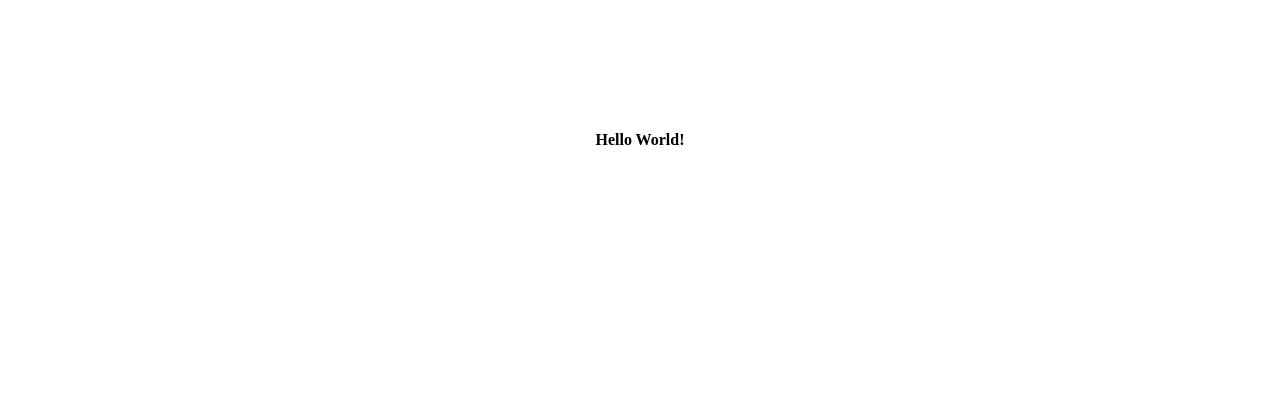
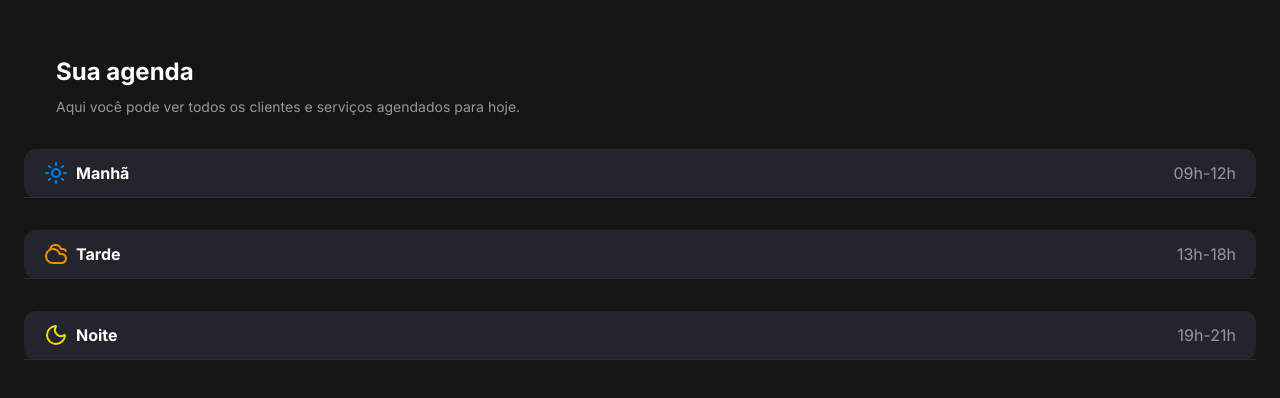
Before and after one commit to pedrobarrosgg1-a11y/pet-shop, a Next.js app: page / in a window 1280 px wide. Shown: the top 398 px of the page. Built offline with nearby package versions, Linux system fonts and the light colour scheme.

Commit message:
Home page started alongside the creation of the Period-Section component.

```diff
--- a/src/app/layout.tsx
+++ b/src/app/layout.tsx
@@ -1,20 +1,23 @@
 import type { Metadata } from 'next';
-import { Geist, Geist_Mono } from 'next/font/google';
+import { Inter } from 'next/font/google';
 import '@/styles/globals.css';
 
-const geistSans = Geist({
-  variable: '--font-geist-sans',
+const inter = Inter({
+  variable: '--font-inter',
   subsets: ['latin'],
+  weight: ['400', '500', '700'],
 });
 
-const geistMono = Geist_Mono({
-  variable: '--font-geist-mono',
+const interTight = Inter({
+  variable: '--font-inter-tight',
   subsets: ['latin'],
+  weight: ['700'],
 });
 
 export const metadata: Metadata = {
-  title: 'Create Next App',
-  description: 'Generated by create next app',
+  title: 'Mundo Pet',
+  description:
+    'Aqui você pode ver todos os clientes e serviços agendados para hoje.',
 };
 
 export default function RootLayout({
@@ -24,9 +27,7 @@ export default function RootLayout({
 }>) {
   return (
     <html lang="en">
-      <body
-        className={`${geistSans.variable} ${geistMono.variable} antialiased`}
-      >
+      <body className={`${inter.variable} ${interTight.variable} antialiased`}>
         {children}
       </body>
     </html>
--- a/src/app/page.tsx
+++ b/src/app/page.tsx
@@ -1,7 +1,119 @@
+import { Appointment as AppointmentPrisma } from '@/generated/prisma';
+import {
+  Appointment,
+  AppointmentPeriod,
+  AppointmentPeriodDay,
+} from '@/types/appointment';
+import { PeriodSection } from '@/components/period-section';
+import { title } from 'process';
+
+const appointments = [
+  {
+    id: '1',
+    petName: 'Rex',
+    description: 'Consulta',
+    tutorName: 'João',
+    phone: '1234567890',
+    scheduleAt: new Date('2025-08-17T10:00:00'),
+  },
+  {
+    id: '2',
+    petName: 'Mimi',
+    tutorName: 'Maria',
+    description: 'Banho',
+    phone: '1234567890',
+    scheduleAt: new Date('2025-08-17T11:00:00'),
+  },
+  {
+    id: '3',
+    petName: 'Nina',
+    tutorName: 'Natalia',
+    description: 'Consulta',
+    phone: '1234567890',
+    scheduleAt: new Date('2025-08-17T14:00:00'),
+  },
+  {
+    id: '4',
+    petName: 'Nina',
+    tutorName: 'Natalia',
+    description: 'Consulta',
+    phone: '1234567890',
+    scheduleAt: new Date('2025-08-17T19:00:00'),
+  },
+];
+
+const getPeriod = (hour: number): AppointmentPeriodDay => {
+  if (hour > 9 && hour < 12) return 'morning';
+  if (hour > 13 && hour < 19) return 'morning';
+  return 'evening';
+};
+
+function groupAppointmentsByPeriod(
+  appointments: AppointmentPrisma[]
+): AppointmentPeriod[] {
+  const transformedAppointments: Appointment[] = appointments?.map((apt) => ({
+    ...apt,
+    time: apt.scheduleAt.toLocaleTimeString('pt-BR', {
+      hour: '2-digit',
+      minute: '2-digit',
+    }),
+    service: apt.description,
+    period: getPeriod(apt.scheduleAt.getHours()),
+  }));
+
+  const morningAppointments = transformedAppointments.filter(
+    (apt) => apt.period === 'morning'
+  );
+  const afternoonAppointments = transformedAppointments.filter(
+    (apt) => apt.period === 'afternoon'
+  );
+  const eveningAppointments = transformedAppointments.filter(
+    (apt) => apt.period === 'evening'
+  );
+
+  return [
+    {
+      title: 'Manhã',
+      type: 'morning',
+      timeRange: '09h-12h',
+      appointments: morningAppointments,
+    },
+    {
+      title: 'Tarde',
+      type: 'afternoon',
+      timeRange: '13h-18h',
+      appointments: afternoonAppointments,
+    },
+    {
+      title: 'Noite',
+      type: 'evening',
+      timeRange: '19h-21h',
+      appointments: eveningAppointments,
+    },
+  ];
+}
+
 export default function Home() {
+  const periods = groupAppointmentsByPeriod(appointments);
+
   return (
-    <div>
-      <h2 className="text-black text-center mt-32">Hello World!</h2>
+    <div className="bg-background-primary p-6">
+      <div className="flex items-center justify-between md:m-8 ">
+        <div>
+          <h1 className="text-title-size text-content-primary mb-2 ">
+            Sua agenda
+          </h1>
+          <p className="text-paragraph-medium-size text-content-secondary">
+            Aqui você pode ver todos os clientes e serviços agendados para hoje.
+          </p>
+        </div>
+      </div>
+
+      <div className="pb-24 md:pb-0">
+        {periods.map((period, index) => (
+          <PeriodSection period={period} key={index} />
+        ))}
+      </div>
     </div>
   );
 }
--- /dev/null
+++ b/src/components/period-section/index.ts
@@ -0,0 +1 @@
+export * from './period-section';
--- /dev/null
+++ b/src/components/period-section/period-section.tsx
@@ -0,0 +1,30 @@
+import { AppointmentPeriod } from '@/types/appointment';
+import { Cloudy, Moon, Sun } from 'lucide-react';
+
+type PeriodSectionProps = {
+  period: AppointmentPeriod;
+};
+
+const periodIcons = {
+  morning: <Sun className="text-accent-blue" />,
+  afternoon: <Cloudy className="text-accent-orange" />,
+  evening: <Moon className="text-accent-yellow" />,
+};
+
+export const PeriodSection = ({ period }: PeriodSectionProps) => {
+  return (
+    <section className="mb-8 bg-background-tertiary rounded-xl">
+      <div className="flex items-center px-5 py-3 justify-between border-b border-[#2E2C30]">
+        <div className="flex items-center gap-2">
+          {periodIcons[period?.type]}
+          <h2 className="text-label-large-size text-content-primary">
+            {period?.title}
+          </h2>
+        </div>
+        <span className="text-label-large-size text-content-secondary">
+          {period.timeRange}
+        </span>
+      </div>
+    </section>
+  );
+};
--- a/src/styles/globals.css
+++ b/src/styles/globals.css
@@ -1,8 +1,4 @@
 @import 'tailwindcss';
-@import "tw-animate-css";
-@import "shadcn/tailwind.css";
-
-@custom-variant dark (&:is(.dark *));
 
 @theme {
   /* Content Colors */
@@ -71,38 +67,25 @@
 
 :root {
   --radius: 0.625rem;
-  --card: oklch(1 0 0);
-  --card-foreground: oklch(0.145 0 0);
-  --popover: oklch(1 0 0);
-  --popover-foreground: oklch(0.145 0 0);
-  --primary: oklch(0.205 0 0);
-  --primary-foreground: oklch(0.985 0 0);
-  --secondary: oklch(0.97 0 0);
-  --secondary-foreground: oklch(0.205 0 0);
-  --muted: oklch(0.97 0 0);
-  --muted-foreground: oklch(0.556 0 0);
-  --accent: oklch(0.97 0 0);
-  --accent-foreground: oklch(0.205 0 0);
-  --destructive: oklch(0.577 0.245 27.325);
+  --background: var(--color-background-primary);
+  --foreground: var(--color-content-primary);
+  --card: var(--color-background-secondary);
+  --card-foreground: var(--color-content-primary);
+  --popover: var(--color-background-secondary);
+  --popover-foreground: var(--color-content-primary);
+  --primary: var(--color-content-brand);
+  --primary-foreground: var(--color-content-primary);
+  --secondary: var(--color-background-tertiary);
+  --secondary-foreground: var(--color-content-primary);
+  --muted: var(--color-background-tertiary);
+  --muted-foreground: var(--color-content-secondary);
+  --accent: var(--color-accent-yellow);
+  --accent-foreground: var(--color-content-primary);
+  --destructive: #dc2626;
   --destructive-foreground: #ffffff;
-  --border: oklch(0.922 0 0);
-  --input: oklch(0.922 0 0);
-  --ring: oklch(0.708 0 0);
-  --background: oklch(1 0 0);
-  --foreground: oklch(0.145 0 0);
-  --chart-1: oklch(0.87 0 0);
-  --chart-2: oklch(0.556 0 0);
-  --chart-3: oklch(0.439 0 0);
-  --chart-4: oklch(0.371 0 0);
-  --chart-5: oklch(0.269 0 0);
-  --sidebar: oklch(0.985 0 0);
-  --sidebar-foreground: oklch(0.145 0 0);
-  --sidebar-primary: oklch(0.205 0 0);
-  --sidebar-primary-foreground: oklch(0.985 0 0);
-  --sidebar-accent: oklch(0.97 0 0);
-  --sidebar-accent-foreground: oklch(0.205 0 0);
-  --sidebar-border: oklch(0.922 0 0);
-  --sidebar-ring: oklch(0.708 0 0);
+  --border: var(--color-border-primary);
+  --input: var(--color-border-primary);
+  --ring: var(--color-border-brand);
 }
 
 @layer base {
@@ -110,7 +93,6 @@
     background-color: var(--color-background-primary);
     color: var(--color-content-primary);
     font-family: var(--font-inter), sans-serif;
-    @apply bg-background text-foreground;
   }
 
   h1,
@@ -126,12 +108,6 @@
   h1 {
     font-size: var(--text-title-size);
     line-height: var(--text-title-line-height);
-  }
-  * {
-    @apply border-border outline-ring/50;
-  }
-  html {
-    @apply font-sans;
   }
 }
 
@@ -280,80 +256,3 @@
 [data-sonner-toast][data-type='error'] [data-icon] {
   color: #ffffff !important;
 }
-
-@theme inline {
-  --font-heading: var(--font-sans);
-  --font-sans: var(--font-sans);
-  --color-sidebar-ring: var(--sidebar-ring);
-  --color-sidebar-border: var(--sidebar-border);
-  --color-sidebar-accent-foreground: var(--sidebar-accent-foreground);
-  --color-sidebar-accent: var(--sidebar-accent);
-  --color-sidebar-primary-foreground: var(--sidebar-primary-foreground);
-  --color-sidebar-primary: var(--sidebar-primary);
-  --color-sidebar-foreground: var(--sidebar-foreground);
-  --color-sidebar: var(--sidebar);
-  --color-chart-5: var(--chart-5);
-  --color-chart-4: var(--chart-4);
-  --color-chart-3: var(--chart-3);
-  --color-chart-2: var(--chart-2);
-  --color-chart-1: var(--chart-1);
-  --color-ring: var(--ring);
-  --color-input: var(--input);
-  --color-border: var(--border);
-  --color-destructive: var(--destructive);
-  --color-accent-foreground: var(--accent-foreground);
-  --color-accent: var(--accent);
-  --color-muted-foreground: var(--muted-foreground);
-  --color-muted: var(--muted);
-  --color-secondary-foreground: var(--secondary-foreground);
-  --color-secondary: var(--secondary);
-  --color-primary-foreground: var(--primary-foreground);
-  --color-primary: var(--primary);
-  --color-popover-foreground: var(--popover-foreground);
-  --color-popover: var(--popover);
-  --color-card-foreground: var(--card-foreground);
-  --color-card: var(--card);
-  --color-foreground: var(--foreground);
-  --color-background: var(--background);
-  --radius-sm: calc(var(--radius) * 0.6);
-  --radius-md: calc(var(--radius) * 0.8);
-  --radius-lg: var(--radius);
-  --radius-xl: calc(var(--radius) * 1.4);
-  --radius-2xl: calc(var(--radius) * 1.8);
-  --radius-3xl: calc(var(--radius) * 2.2);
-  --radius-4xl: calc(var(--radius) * 2.6);
-}
-
-.dark {
-  --background: oklch(0.145 0 0);
-  --foreground: oklch(0.985 0 0);
-  --card: oklch(0.205 0 0);
-  --card-foreground: oklch(0.985 0 0);
-  --popover: oklch(0.205 0 0);
-  --popover-foreground: oklch(0.985 0 0);
-  --primary: oklch(0.922 0 0);
-  --primary-foreground: oklch(0.205 0 0);
-  --secondary: oklch(0.269 0 0);
-  --secondary-foreground: oklch(0.985 0 0);
-  --muted: oklch(0.269 0 0);
-  --muted-foreground: oklch(0.708 0 0);
-  --accent: oklch(0.269 0 0);
-  --accent-foreground: oklch(0.985 0 0);
-  --destructive: oklch(0.704 0.191 22.216);
-  --border: oklch(1 0 0 / 10%);
-  --input: oklch(1 0 0 / 15%);
-  --ring: oklch(0.556 0 0);
-  --chart-1: oklch(0.87 0 0);
-  --chart-2: oklch(0.556 0 0);
-  --chart-3: oklch(0.439 0 0);
-  --chart-4: oklch(0.371 0 0);
-  --chart-5: oklch(0.269 0 0);
-  --sidebar: oklch(0.205 0 0);
-  --sidebar-foreground: oklch(0.985 0 0);
-  --sidebar-primary: oklch(0.488 0.243 264.376);
-  --sidebar-primary-foreground: oklch(0.985 0 0);
-  --sidebar-accent: oklch(0.269 0 0);
-  --sidebar-accent-foreground: oklch(0.985 0 0);
-  --sidebar-border: oklch(1 0 0 / 10%);
-  --sidebar-ring: oklch(0.556 0 0);
-}
--- /dev/null
+++ b/src/types/appointment.ts
@@ -0,0 +1,19 @@
+export type AppointmentPeriodDay = 'morning' | 'afternoon' | 'evening';
+
+export type Appointment = {
+  id: string;
+  time: string;
+  petName: string;
+  tutorName: string;
+  phone: string;
+  description: string;
+  scheduleAt: Date;
+  period: AppointmentPeriodDay;
+};
+
+export type AppointmentPeriod = {
+  title: string;
+  type: AppointmentPeriodDay;
+  timeRange: string;
+  appointments: Appointment[];
+};
```
